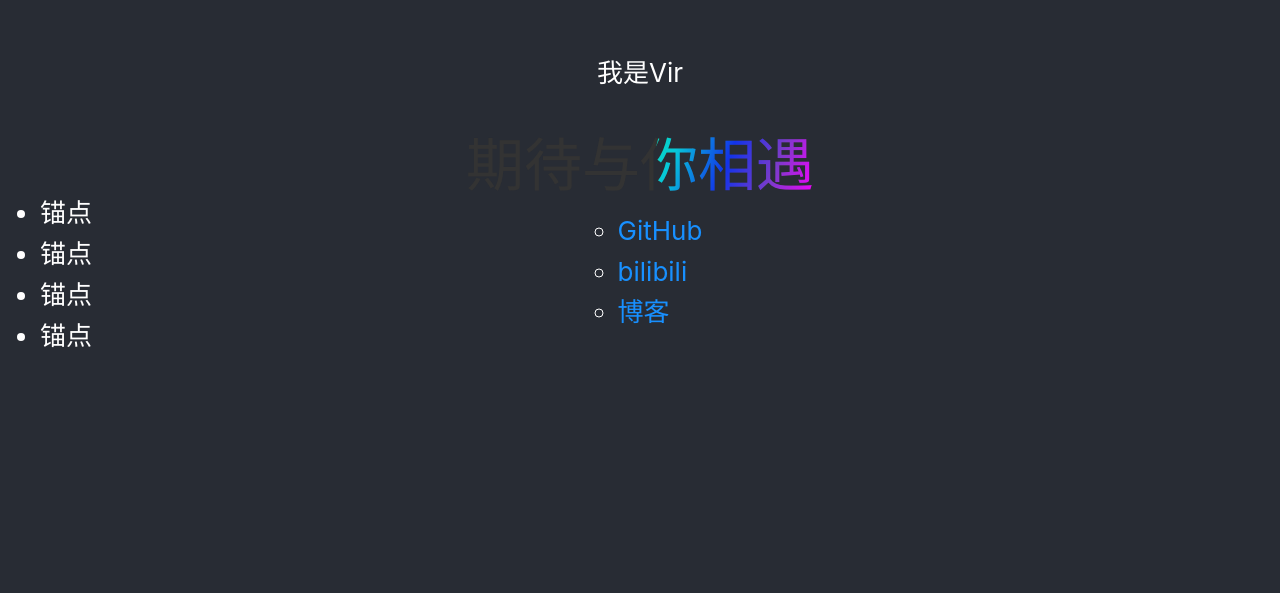
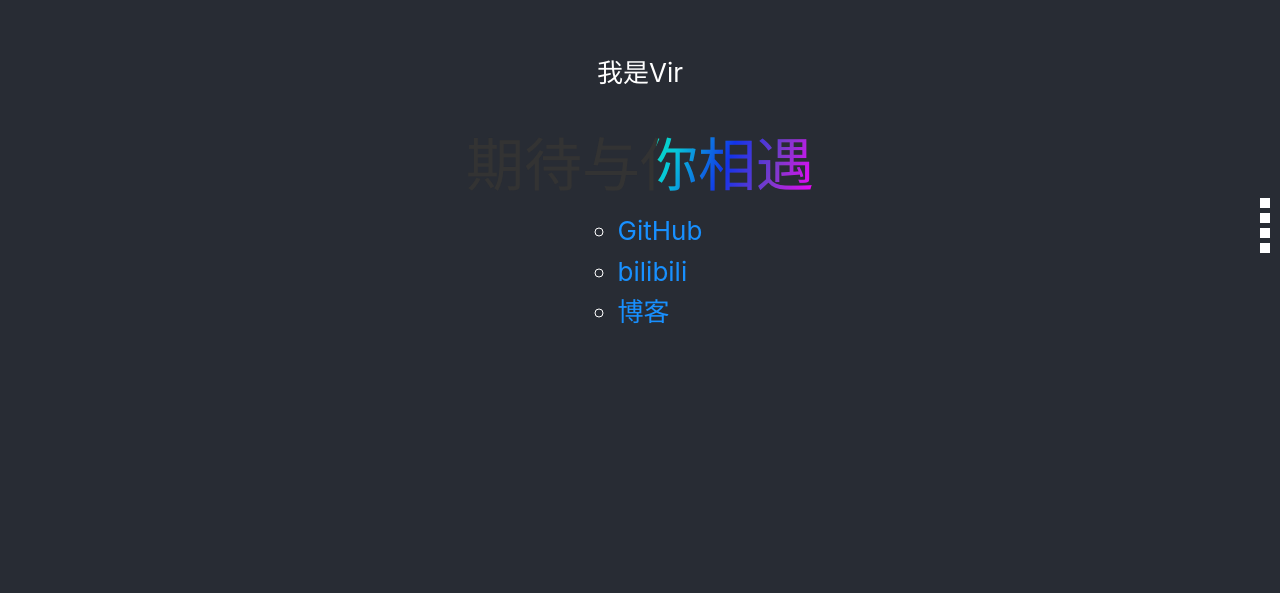
Before and after one commit to virzs/react-typescript-backstage, a React (Create React App) app: page / in a window 1280 px wide. Shown: the part 207-800 px from the top of the page. Built offline with nearby package versions, Linux system fonts and the light colour scheme.

Commit message:
锚点样式调整，增加点击激活状态

```diff
--- a/src/components/Full_screen_scroll/List.tsx
+++ b/src/components/Full_screen_scroll/List.tsx
@@ -7,26 +7,20 @@ export interface ListProps {
 export interface ItemProps {
   childrenItem: ReactNode;
 }
+
+export interface ItemState {
+  activeItem: number | null;
+}
 // 渲染锚点
-class RenderAnchorItem extends React.Component<ItemProps> {
+class RenderAnchorItem extends React.Component<ItemProps, ItemState> {
   // eslint-disable-next-line
   constructor(props: ItemProps) {
     super(props);
+    this.state = {
+      activeItem: null,
+    };
   }
-  render() {
-    return (
-      <ul className="VFSSListAnchor">
-        {React.Children.map(this.props.childrenItem, (item: any, index) => {
-          if (item.props.id) {
-            return (
-              <li onClick={() => this.scrollToAnchor(item.props.id)}>锚点</li>
-            );
-          }
-        })}
-      </ul>
-    );
-  }
-  scrollToAnchor = (id: String) => {
+  scrollToAnchor = (id: String, index: number) => {
     if (id) {
       let ele = document.querySelector(`#${id}`);
       if (ele) {
@@ -36,7 +30,24 @@ class RenderAnchorItem extends React.Component<ItemProps> {
         });
       }
     }
+    this.setState({ activeItem: index });
   };
+  render() {
+    return (
+      <ul className="VFSSListAnchor">
+        {React.Children.map(this.props.childrenItem, (item: any, index) => {
+          if (item.props.id) {
+            return (
+              <li
+                className={this.state.activeItem === index ? "active" : ""}
+                onClick={() => this.scrollToAnchor(item.props.id, index)}
+              ></li>
+            );
+          }
+        })}
+      </ul>
+    );
+  }
 }
 
 class VFSSList extends React.Component {
--- a/src/components/Full_screen_scroll/fss.css
+++ b/src/components/Full_screen_scroll/fss.css
@@ -11,4 +11,19 @@
 .VFSSList-Box .VFSSListAnchor {
   position: fixed;
   top: 50%;
+  right: 10px;
+  list-style: none;
+  margin-bottom: 0;
 }
+
+.VFSSList-Box .VFSSListAnchor li {
+  width: 10px;
+  height: 10px;
+  background: #ffffff;
+  margin: 5px 0;
+  transition: 0.3s;
+}
+
+.VFSSList-Box .VFSSListAnchor li.active {
+  background: #979797;
+}
--- a/src/components/Full_screen_scroll/fss.min.css
+++ b/src/components/Full_screen_scroll/fss.min.css
@@ -1 +1 @@
-.VFSSList-Box{width:100%}.VFSSList-Box .VFSSList{list-style:none;margin:0;padding-left:0}.VFSSList-Box .VFSSListAnchor{position:fixed;top:50%}
+.VFSSList-Box{width:100%}.VFSSList-Box .VFSSList{list-style:none;margin:0;padding-left:0}.VFSSList-Box .VFSSListAnchor{position:fixed;top:50%;right:10px;list-style:none;margin-bottom:0}.VFSSList-Box .VFSSListAnchor li{width:10px;height:10px;background:#ffffff;margin:5px 0;transition:0.3s}.VFSSList-Box .VFSSListAnchor li.active{background:#979797}
--- a/src/components/Full_screen_scroll/fss.scss
+++ b/src/components/Full_screen_scroll/fss.scss
@@ -8,5 +8,18 @@
   .VFSSListAnchor {
     position: fixed;
     top: 50%;
+    right: 10px;
+    list-style: none;
+    margin-bottom: 0;
+    li {
+      width: 10px;
+      height: 10px;
+      background: #ffffff;
+      margin: 5px 0;
+      transition: 0.3s;
+      &.active {
+        background: #979797;
+      }
+    }
   }
 }
```
